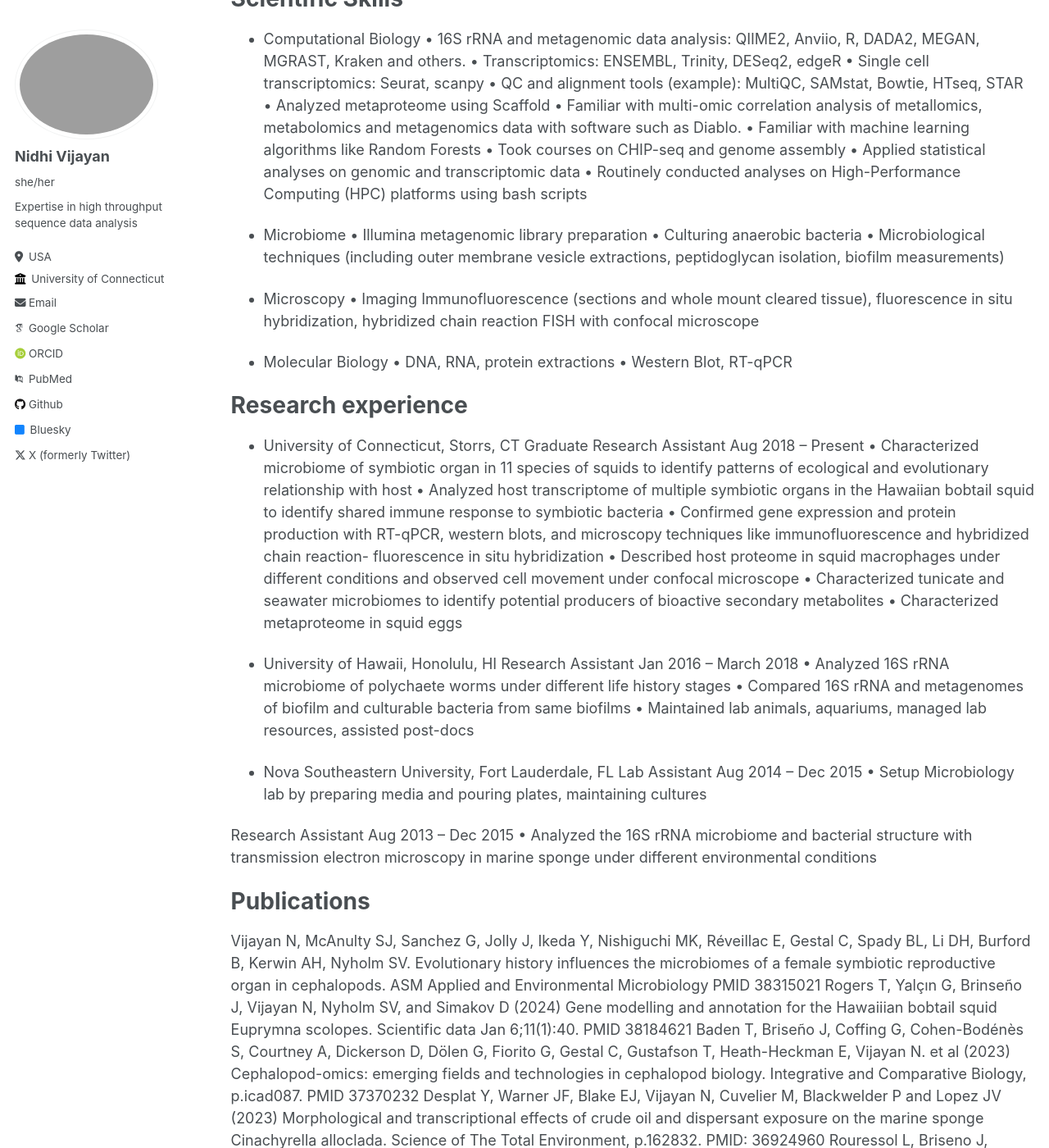
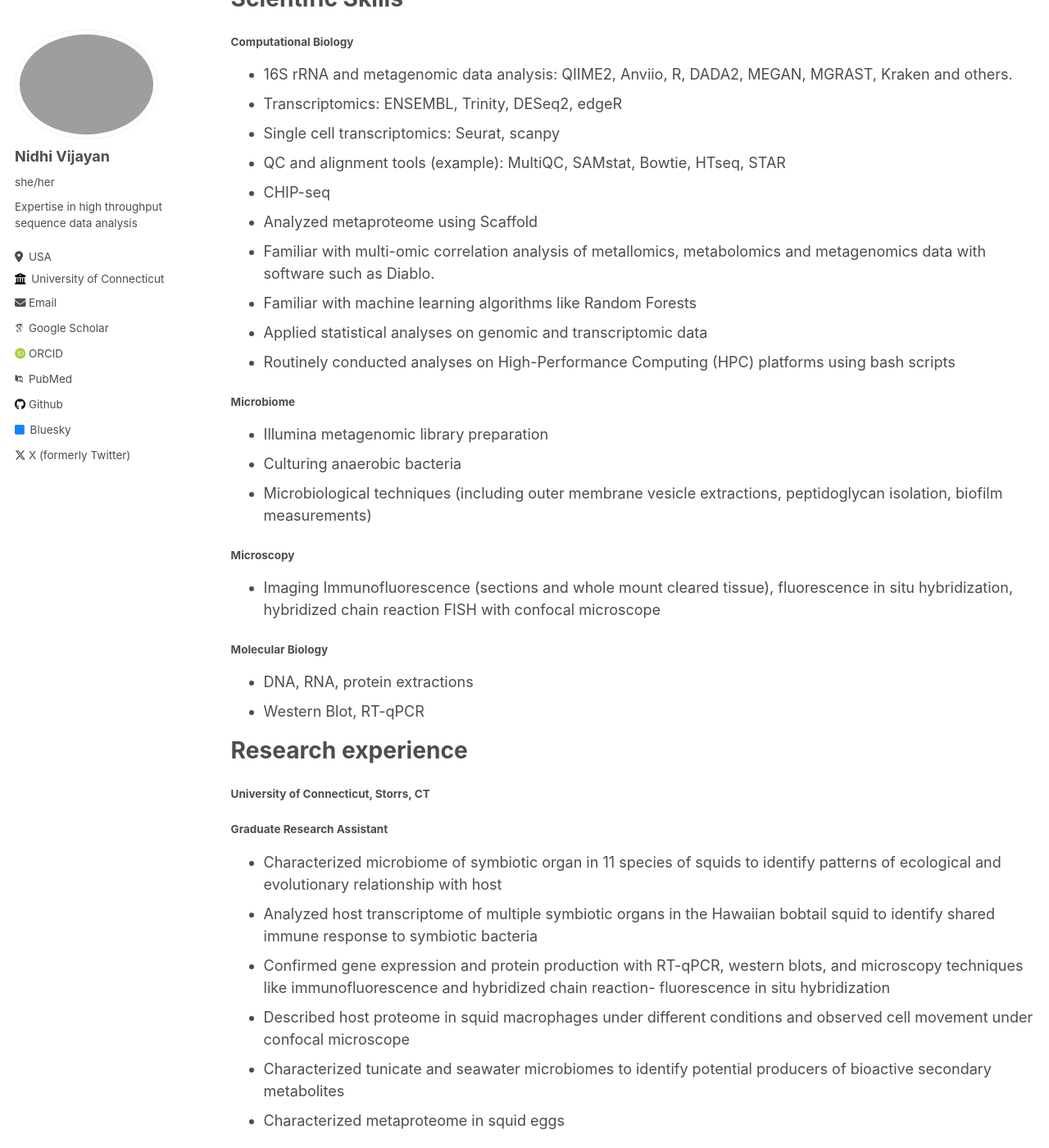
Before and after one commit to nidhivijayan/nidhivijayan.github.io, a Jekyll site: the page built from _pages/cv.md, in a window 1280 px wide and 1400 px high, scrolled down 347 px. Shown: the whole window at 82% size. Built offline with Jekyll 4.4.1, drawn with Linux system fonts in a browser that asks for light colours; some web fonts are replaced; some of the changed text lies outside the part shown.

Commit message:
Update cv.md

```diff
--- a/_pages/cv.md
+++ b/_pages/cv.md
@@ -17,63 +17,67 @@ Education
 
 Scientific Skills
 ======
-* Computational Biology
-•	16S rRNA and metagenomic data analysis: QIIME2, Anviio, R, DADA2, MEGAN, MGRAST, Kraken and others.
-•	Transcriptomics: ENSEMBL, Trinity, DESeq2, edgeR
-•	Single cell transcriptomics: Seurat, scanpy
-•	QC and alignment tools (example): MultiQC, SAMstat, Bowtie, HTseq, STAR
-•	Analyzed metaproteome using Scaffold
-•	Familiar with multi-omic correlation analysis of metallomics, metabolomics and metagenomics data with software such as Diablo.
-•	Familiar with machine learning algorithms like Random Forests
-•	Took courses on CHIP-seq and genome assembly
-•	Applied statistical analyses on genomic and transcriptomic data
-•	Routinely conducted analyses on High-Performance Computing (HPC) platforms using bash scripts
+#### Computational Biology ####
+* 16S rRNA and metagenomic data analysis: QIIME2, Anviio, R, DADA2, MEGAN, MGRAST, Kraken and others.
+* Transcriptomics: ENSEMBL, Trinity, DESeq2, edgeR
+* Single cell transcriptomics: Seurat, scanpy
+* QC and alignment tools (example): MultiQC, SAMstat, Bowtie, HTseq, STAR
+* CHIP-seq
+* Analyzed metaproteome using Scaffold
+* Familiar with multi-omic correlation analysis of metallomics, metabolomics and metagenomics data with software such as Diablo.
+* Familiar with machine learning algorithms like Random Forests
+* Applied statistical analyses on genomic and transcriptomic data
+* Routinely conducted analyses on High-Performance Computing (HPC) platforms using bash scripts
 
-* Microbiome
-•	Illumina metagenomic library preparation
-•	Culturing anaerobic bacteria
-•	Microbiological techniques (including outer membrane vesicle extractions, peptidoglycan isolation, biofilm measurements)
+#### Microbiome ####
+* Illumina metagenomic library preparation
+* Culturing anaerobic bacteria
+* Microbiological techniques (including outer membrane vesicle extractions, peptidoglycan isolation, biofilm measurements)
 
-* Microscopy
-•	Imaging Immunofluorescence (sections and whole mount cleared tissue), fluorescence in situ hybridization, hybridized chain reaction FISH with confocal microscope
+#### Microscopy ####
+* Imaging Immunofluorescence (sections and whole mount cleared tissue), fluorescence in situ hybridization, hybridized chain reaction FISH with confocal microscope
 
-*	Molecular Biology
-•	DNA, RNA, protein extractions
-•	Western Blot, RT-qPCR
+#### Molecular Biology ####
+* DNA, RNA, protein extractions
+* Western Blot, RT-qPCR
 
 Research experience
 ======
-*	University of Connecticut, Storrs, CT
-	Graduate Research Assistant	      Aug 2018 – Present
-•	Characterized microbiome of symbiotic organ in 11 species of squids to identify patterns of ecological and evolutionary relationship with host
-•	Analyzed host transcriptome of multiple symbiotic organs in the Hawaiian bobtail squid to identify shared immune response to symbiotic bacteria
-•	Confirmed gene expression and protein production with RT-qPCR, western blots, and microscopy techniques like immunofluorescence and hybridized chain reaction- fluorescence in situ hybridization
-•	Described host proteome in squid macrophages under different conditions and observed cell movement under confocal microscope
-•	Characterized tunicate and seawater microbiomes to identify potential producers of bioactive secondary metabolites
-•	Characterized metaproteome in squid eggs
+#### University of Connecticut, Storrs, CT ####
+#### Graduate Research Assistant ####
+* Characterized microbiome of symbiotic organ in 11 species of squids to identify patterns of ecological and evolutionary relationship with host
+* Analyzed host transcriptome of multiple symbiotic organs in the Hawaiian bobtail squid to identify shared immune response to symbiotic bacteria
+* Confirmed gene expression and protein production with RT-qPCR, western blots, and microscopy techniques like immunofluorescence and hybridized chain reaction- fluorescence in situ hybridization
+* Described host proteome in squid macrophages under different conditions and observed cell movement under confocal microscope
+* Characterized tunicate and seawater microbiomes to identify potential producers of bioactive secondary metabolites
+* Characterized metaproteome in squid eggs
 
-* University of Hawaii, Honolulu, HI
-	Research Assistant	      Jan 2016 – March 2018
-•	Analyzed 16S rRNA microbiome of polychaete worms under different life history stages
-•	Compared 16S rRNA and metagenomes of biofilm and culturable bacteria from same biofilms
-•	Maintained lab animals, aquariums, managed lab resources, assisted post-docs
+#### University of Hawaii, Honolulu, HI ####
+#### Research Assistant	####
+* Analyzed 16S rRNA microbiome of polychaete worms under different life history stages
+* Compared 16S rRNA and metagenomes of biofilm and culturable bacteria from same biofilms
+* Maintained lab animals, aquariums, managed lab resources, assisted post-docs
 
-* Nova Southeastern University, Fort Lauderdale, FL
-	Lab Assistant	      Aug 2014 – Dec 2015
-•	Setup Microbiology lab by preparing media and pouring plates, maintaining cultures
+#### Nova Southeastern University, Fort Lauderdale, FL ####
+#### Lab Assistant	  ####
+* Setup Microbiology lab by preparing media and pouring plates, maintaining cultures
 
-Research Assistant	Aug 2013 – Dec 2015
-•	Analyzed the 16S rRNA microbiome and bacterial structure with transmission electron microscopy in marine sponge under different environmental conditions
 
 Publications
 ======
-Vijayan N, McAnulty SJ, Sanchez G, Jolly J, Ikeda Y, Nishiguchi MK, Réveillac E, Gestal C, Spady BL, Li DH, Burford B, Kerwin AH, Nyholm SV. Evolutionary history influences the microbiomes of a female symbiotic reproductive organ in cephalopods. ASM Applied and Environmental Microbiology PMID 38315021
-Rogers T, Yalçın G, Brinseño J, Vijayan N, Nyholm SV, and Simakov D (2024) Gene modelling and annotation for the Hawaiiian bobtail squid Euprymna scolopes. Scientific data Jan 6;11(1):40. PMID 38184621
-Baden T, Briseño J, Coffing G, Cohen-Bodénès S, Courtney A, Dickerson D, Dölen G, Fiorito G, Gestal C, Gustafson T, Heath-Heckman E, Vijayan N. et al (2023) Cephalopod-omics: emerging fields and technologies in cephalopod biology. Integrative and Comparative Biology, p.icad087. PMID 37370232
-Desplat Y, Warner JF, Blake EJ, Vijayan N, Cuvelier M, Blackwelder P and Lopez JV (2023) Morphological and transcriptional effects of crude oil and dispersant exposure on the marine sponge Cinachyrella alloclada. Science of The Total Environment, p.162832. PMID: 36924960
-Rouressol L, Briseno J, Vijayan N, Chen G.Y, Ritschard E, Sanchez G, Nyholm SV, McFall-Ngai MJ, and Simakov O (2023) Evolutionary Emergence of Novel Genomic Regulatory Regions Associated with Light Organ Development in the Bobtail Squid. iScience PMID: 37426346
-Vijayan N and Hadfield MG (2020) Bacteria known to induce settlement of larvae of Hydroides elegans are rare in natural inductive biofilm Aquatic Microbial Ecology. 84:31-42
-Vijayan N, Lema KA, Nedved BT and Hadfield MG (2019) Microbiome of the polychaete Hydroides elegans (Polychaeta: Serpulidae) across its life-history stages. Marine biology. 166:19
+* Vijayan N, McAnulty SJ, Sanchez G, Jolly J, Ikeda Y, Nishiguchi MK, Réveillac E, Gestal C, Spady BL, Li DH, Burford B, Kerwin AH, Nyholm SV. Evolutionary history influences the microbiomes of a female symbiotic reproductive organ in cephalopods. ASM Applied and Environmental Microbiology PMID 38315021
+
+* Rogers T, Yalçın G, Brinseño J, Vijayan N, Nyholm SV, and Simakov D (2024) Gene modelling and annotation for the Hawaiiian bobtail squid Euprymna scolopes. Scientific data Jan 6;11(1):40. PMID 38184621
+
+* Baden T, Briseño J, Coffing G, Cohen-Bodénès S, Courtney A, Dickerson D, Dölen G, Fiorito G, Gestal C, Gustafson T, Heath-Heckman E, Vijayan N. et al (2023) Cephalopod-omics: emerging fields and technologies in cephalopod biology. Integrative and Comparative Biology, p.icad087. PMID 37370232
+
+* Desplat Y, Warner JF, Blake EJ, Vijayan N, Cuvelier M, Blackwelder P and Lopez JV (2023) Morphological and transcriptional effects of crude oil and dispersant exposure on the marine sponge Cinachyrella alloclada. Science of The Total Environment, p.162832. PMID: 36924960
+
+* Rouressol L, Briseno J, Vijayan N, Chen G.Y, Ritschard E, Sanchez G, Nyholm SV, McFall-Ngai MJ, and Simakov O (2023) Evolutionary Emergence of Novel Genomic Regulatory Regions Associated with Light Organ Development in the Bobtail Squid. iScience PMID: 37426346
+
+* Vijayan N and Hadfield MG (2020) Bacteria known to induce settlement of larvae of Hydroides elegans are rare in natural inductive biofilm Aquatic Microbial Ecology. 84:31-42
+
+* Vijayan N, Lema KA, Nedved BT and Hadfield MG (2019) Microbiome of the polychaete Hydroides elegans (Polychaeta: Serpulidae) across its life-history stages. Marine biology. 166:19
 
 Presentations
 ======
@@ -97,12 +101,12 @@ UConn Graduate Seminar (2019): ‘Mama knows best’: The microbiome of female s
 
 Awards and Fellowship
 ======
-DEMI Pre-doctoral Fellowship 	                                    Spring 2024
-Pfizer Summer Fellowship in Molecular and Cell Biology 	          Summer 2023
-Outstanding TA award 	                                            Fall 2021-22
-Doctoral Dissertation award 	                                    Summer 2022
-Antonio and Marjorie Romano Graduate Education Fellowship 	      Summer 2022
-Cephalopod International Advisory Council Conference Travel Award 	     2022
-Conference Participation Award 	                                         2021
-Microbiome Fellowship 	                                                 2020
-Demi Fellowship 	                                                 Summer 2020
+DEMI Pre-doctoral Fellowship |	                                    Spring 2024
+Pfizer Summer Fellowship in Molecular and Cell Biology 	|          Summer 2023
+Outstanding TA award 	                   |                         Fall 2021-22
+Doctoral Dissertation award 	                |                    Summer 2022
+Antonio and Marjorie Romano Graduate Education Fellowship 	|      Summer 2022
+Cephalopod International Advisory Council Conference Travel Award |	     2022
+Conference Participation Award 	                              |           2021
+Microbiome Fellowship 	                                       |          2020
+Demi Fellowship 	                                        |         Summer 2020
```
